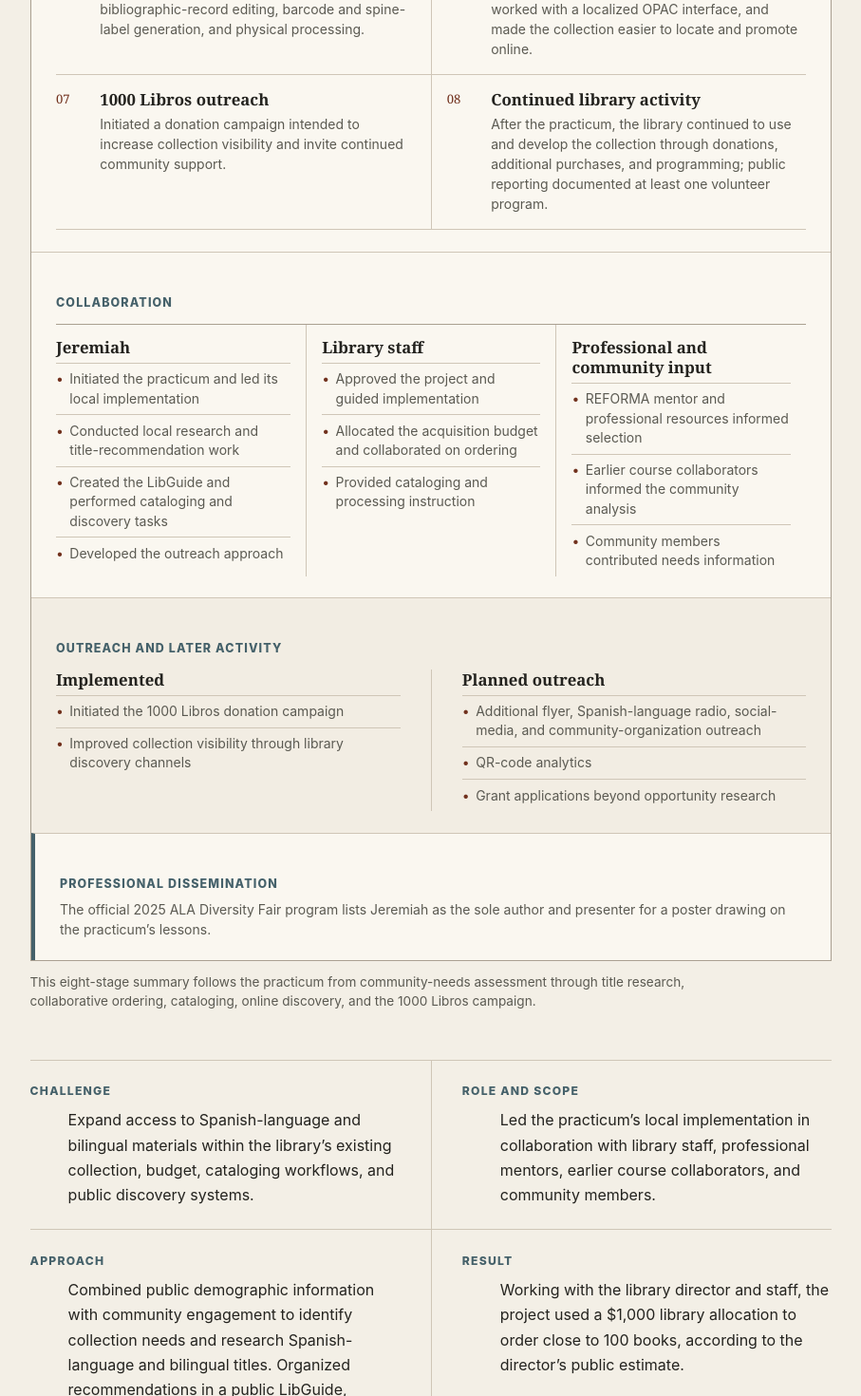
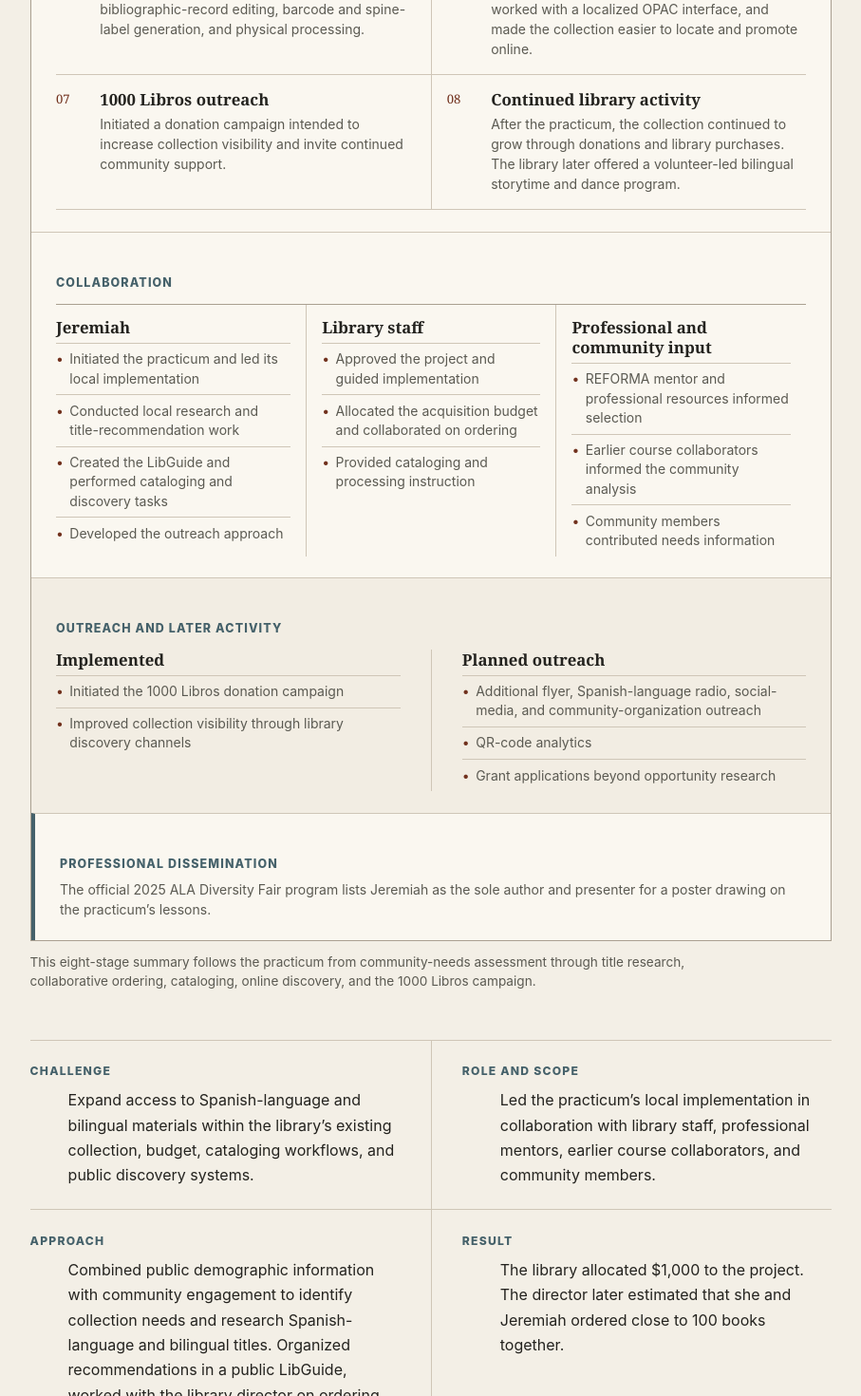
Before and after one commit to unguisdraconis/unguisdraconis.github.io, a React (Vite) app: page / in a window 1280 px wide. Shown: the part 6500-7970 px from the top of the page at 95% size, without its empty margins (372-1279 px from the left). Built offline with nearby package versions, Linux system fonts and the light colour scheme.

Commit message:
fix: clarify LCPL acquisition and later activity

```diff
--- a/src/content/experience.js
+++ b/src/content/experience.js
@@ -29,7 +29,7 @@ export const experience = [
     period: 'Spring 2024',
     resumeGroup: 'relevant',
     summary:
-      'Initiated and led a graduate practicum to expand an existing Spanish-language collection. Researched titles, created a public LibGuide, improved OPAC and website discovery, and initiated the 1000 Libros campaign. Worked with the director to order close to 100 books through a $1,000 library allocation and cataloged and processed materials in Atriuum under staff guidance.',
+      'Initiated and led a graduate practicum to expand an existing Spanish-language collection. Researched titles, created a public LibGuide, improved OPAC and website discovery, initiated the 1000 Libros campaign, and cataloged and processed materials in Atriuum under staff guidance. The library allocated $1,000 to the project. The director later estimated that she and Jeremiah ordered close to 100 books together.',
   },
   {
     organization: 'Dancesport of Knoxville',
--- a/src/content/projects.js
+++ b/src/content/projects.js
@@ -164,7 +164,7 @@ export const projects = [
       '1000 Libros donation campaign',
     ],
     result:
-      'Working with the library director and staff, the project used a $1,000 library allocation to order close to 100 books, according to the director’s public estimate.',
+      'The library allocated $1,000 to the project. The director later estimated that she and Jeremiah ordered close to 100 books together.',
     provenance: [
       'The library director approved the acquisition budget and collaborative ordering; staff and retired librarians guided cataloging and processing. Professional mentors, earlier course collaborators, and community members informed selection and needs assessment.',
       'The linked LibGuide, conference listing, institutional profile, and local reporting document the project and later library activity.',
@@ -248,7 +248,7 @@ export const projects = [
         {
           title: 'Continued library activity',
           description:
-            'After the practicum, the library continued to use and develop the collection through donations, additional purchases, and programming; public reporting documented at least one volunteer program.',
+            'After the practicum, the collection continued to grow through donations and library purchases. The library later offered a volunteer-led bilingual storytime and dance program.',
         },
       ],
       collaboration: [
```
